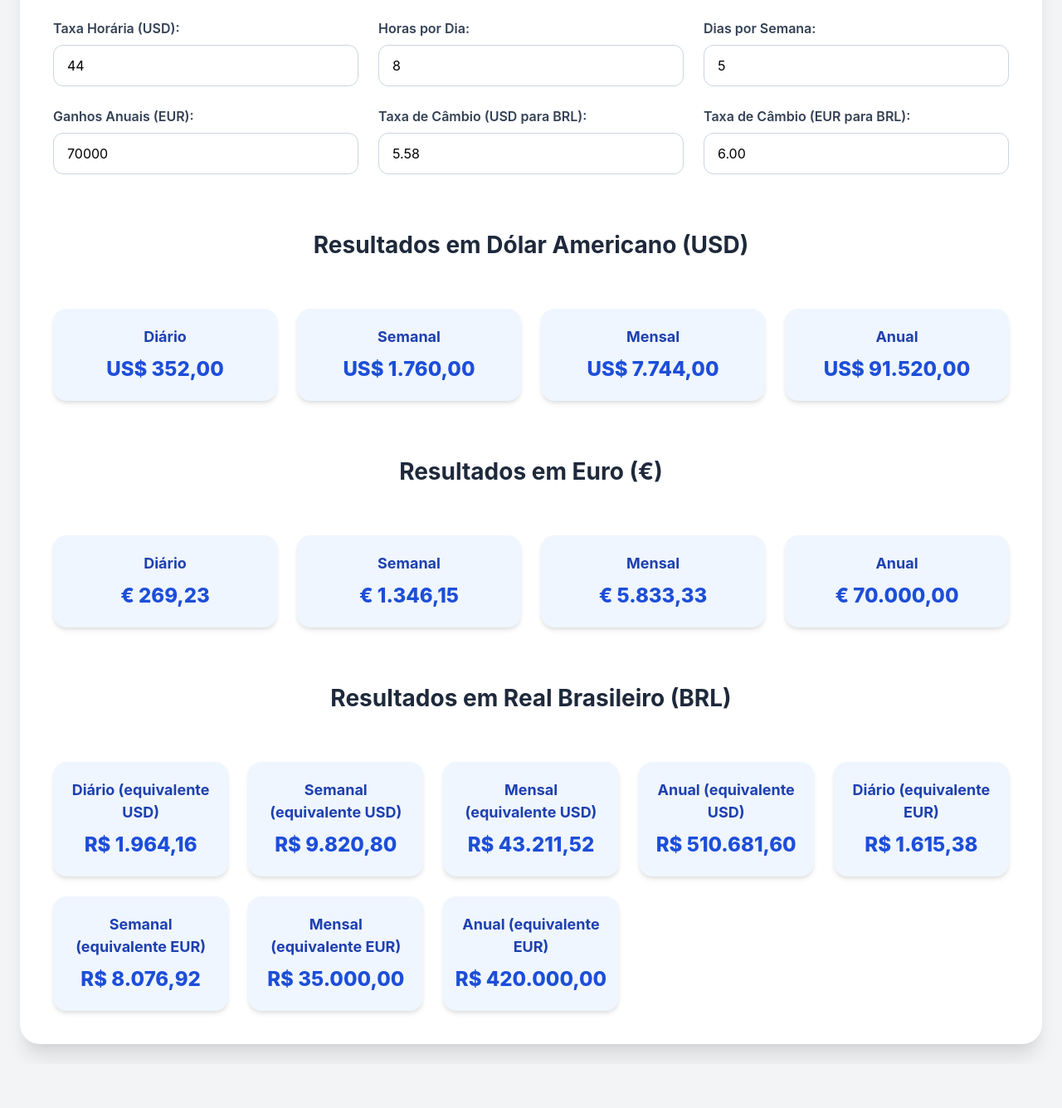
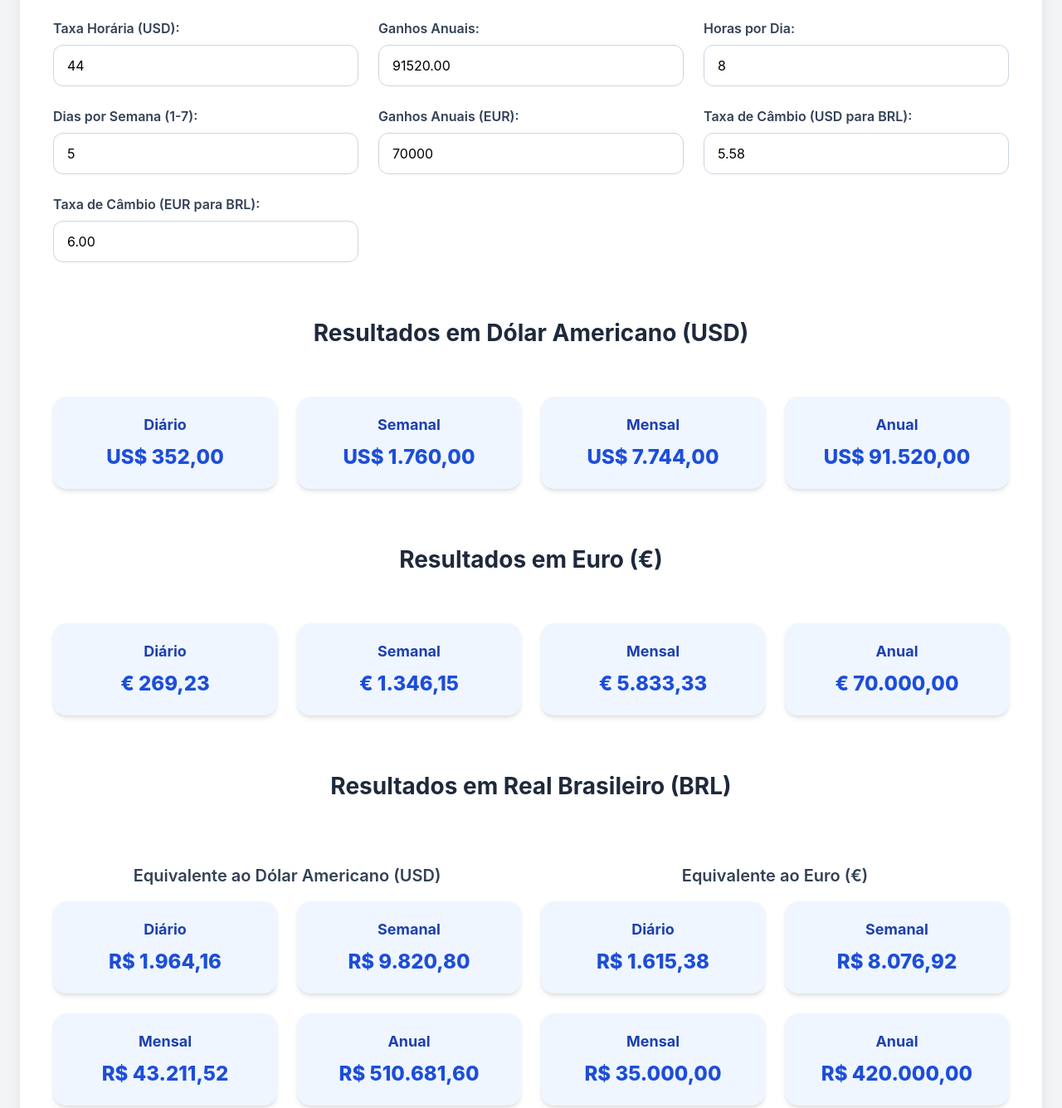
Before and after one commit to ricardo-cas/conversor-salario, a plain HTML site: page index.html in a window 1280 px wide. Shown: the part 140-1475 px from the top of the page at 83% size. Before the commit the page ends 1422 px from the top, so only its background shows below. Drawn offline with nearby package versions, Linux system fonts and the light colour scheme.

Commit message:
Update index.html
updated logic of the calculations

```diff
--- a/index.html
+++ b/index.html
@@ -82,6 +82,16 @@
             margin-bottom: 1.5rem;
             text-align: center;
         }
+        .subsection-title {
+            font-size: 1.25rem; /* Sub-section title */
+            font-weight: 600;
+            color: #334155;
+            margin-top: 1rem;
+            margin-bottom: 1rem;
+            text-align: center;
+            width: 100%; /* Ensure it spans full width in its grid */
+            grid-column: 1 / -1; /* Make it span all columns in a grid */
+        }
         .error-message {
             color: #ef4444; /* Red error message */
             font-size: 0.875rem;
@@ -101,14 +111,19 @@
                 <p id="errorHourlyRateUSD" class="error-message hidden">Por favor, insira um número válido.</p>
             </div>
             <div class="input-group">
+                <label for="annualEarningsUSD">Ganhos Anuais:</label>
+                <input type="number" id="annualEarningsUSD" value="" step="0.01" min="0" class="w-full" placeholder="Opcional">
+                <p id="errorAnnualEarningsUSD" class="error-message hidden">Por favor, insira um número válido.</p>
+            </div>
+            <div class="input-group">
                 <label for="hoursPerDay">Horas por Dia:</label>
                 <input type="number" id="hoursPerDay" value="8" step="0.5" min="0" class="w-full">
                 <p id="errorHoursPerDay" class="error-message hidden">Por favor, insira um número válido.</p>
             </div>
             <div class="input-group">
-                <label for="daysPerWeek">Dias por Semana:</label>
-                <input type="number" id="daysPerWeek" value="5" step="1" min="0" class="w-full">
-                <p id="errorDaysPerWeek" class="error-message hidden">Por favor, insira um número válido.</p>
+                <label for="daysPerWeek">Dias por Semana (1-7):</label>
+                <input type="number" id="daysPerWeek" value="5" step="1" min="1" max="7" class="w-full">
+                <p id="errorDaysPerWeek" class="error-message hidden">Por favor, insira um número inteiro entre 1 e 7.</p>
             </div>
             <div class="input-group">
                 <label for="annualEarningsEUR">Ganhos Anuais (EUR):</label>
@@ -171,38 +186,51 @@
 
         <!-- Seção de Resultados BRL -->
         <h2 class="section-title mt-8">Resultados em Real Brasileiro (BRL)</h2>
+        <div class="grid grid-cols-1 md:grid-cols-2 gap-6">
+            <!-- BRL Equivalente USD -->
+            <div>
+                <h3 class="subsection-title">Equivalente ao Dólar Americano (USD)</h3>
                 <div class="results-grid">
                     <div class="result-card">
-                <h3>Diário (equivalente USD)</h3>
+                        <h3>Diário</h3>
                         <p id="dailyBRL_USD">R$0.00</p>
                     </div>
                     <div class="result-card">
-                <h3>Semanal (equivalente USD)</h3>
+                        <h3>Semanal</h3>
                         <p id="weeklyBRL_USD">R$0.00</p>
                     </div>
                     <div class="result-card">
-                <h3>Mensal (equivalente USD)</h3>
+                        <h3>Mensal</h3>
                         <p id="monthlyBRL_USD">R$0.00</p>
                     </div>
                     <div class="result-card">
-                <h3>Anual (equivalente USD)</h3>
+                        <h3>Anual</h3>
                         <p id="annualBRL_USD">R$0.00</p>
                     </div>
+                </div>
+            </div>
+
+            <!-- BRL Equivalente EUR -->
+            <div>
+                <h3 class="subsection-title">Equivalente ao Euro (€)</h3>
+                <div class="results-grid">
                     <div class="result-card">
-                <h3>Diário (equivalente EUR)</h3>
+                        <h3>Diário</h3>
                         <p id="dailyBRL_EUR">R$0.00</p>
                     </div>
                     <div class="result-card">
-                <h3>Semanal (equivalente EUR)</h3>
+                        <h3>Semanal</h3>
                         <p id="weeklyBRL_EUR">R$0.00</p>
                     </div>
                     <div class="result-card">
-                <h3>Mensal (equivalente EUR)</h3>
+                        <h3>Mensal</h3>
                         <p id="monthlyBRL_EUR">R$0.00</p>
                     </div>
                     <div class="result-card">
-                <h3>Anual (equivalente EUR)</h3>
+                        <h3>Anual</h3>
                         <p id="annualBRL_EUR">R$0.00</p>
+                    </div>
+                </div>
             </div>
         </div>
     </div>
@@ -210,6 +238,7 @@
     <script>
         // Get references to input elements
         const hourlyRateUSDInput = document.getElementById('hourlyRateUSD');
+        const annualEarningsUSDInput = document.getElementById('annualEarningsUSD');
         const hoursPerDayInput = document.getElementById('hoursPerDay');
         const daysPerWeekInput = document.getElementById('daysPerWeek');
         const annualEarningsEURInput = document.getElementById('annualEarningsEUR');
@@ -218,6 +247,7 @@
 
         // Get references to error message elements
         const errorHourlyRateUSD = document.getElementById('errorHourlyRateUSD');
+        const errorAnnualEarningsUSD = document.getElementById('errorAnnualEarningsUSD');
         const errorHoursPerDay = document.getElementById('errorHoursPerDay');
         const errorDaysPerWeek = document.getElementById('errorDaysPerWeek');
         const errorAnnualEarningsEUR = document.getElementById('errorAnnualEarningsEUR');
@@ -227,11 +257,11 @@
         // Constants for calculations
         const WEEKS_PER_YEAR = 52;
         const MONTHLY_WORK_DAYS = 22; // Average working days per month
-        const ANNUAL_WORK_DAYS = 260; // 52 weeks * 5 days
+        // ANNUAL_WORK_DAYS will be calculated based on hoursPerDay and daysPerWeek
 
         // Function to format numbers as currency
         const formatCurrency = (value, currencySymbol, locale = 'pt-BR') => {
-            if (isNaN(value) || value === null) {
+            if (isNaN(value) || value === null || value === undefined) {
                 return `${currencySymbol}0.00`;
             }
             return new Intl.NumberFormat(locale, {
@@ -241,9 +271,18 @@
         };
 
         // Function to validate input and show/hide error messages
-        const validateInput = (inputElement, errorElement) => {
-            const value = parseFloat(inputElement.value);
-            if (isNaN(value) || value < 0) {
+        const validateInput = (inputElement, errorElement, min = 0, max = Infinity, isInteger = false) => {
+            const value = inputElement.value.trim();
+
+            // Allow empty string for optional fields, but validate if a value is present
+            if (value === '') {
+                errorElement.classList.add('hidden');
+                return true; // Consider empty optional fields as valid for now
+            }
+
+            const parsedValue = parseFloat(value);
+
+            if (isNaN(parsedValue) || parsedValue < min || parsedValue > max || (isInteger && parsedValue % 1 !== 0)) {
                 errorElement.classList.remove('hidden');
                 return false;
             } else {
@@ -255,63 +294,119 @@
         // Main calculation function
         const calculateEarnings = () => {
             // Validate all inputs
-            const isValidHourlyRateUSD = validateInput(hourlyRateUSDInput, errorHourlyRateUSD);
             const isValidHoursPerDay = validateInput(hoursPerDayInput, errorHoursPerDay);
-            const isValidDaysPerWeek = validateInput(daysPerWeekInput, errorDaysPerWeek);
+            const isValidDaysPerWeek = validateInput(daysPerWeekInput, errorDaysPerWeek, 1, 7, true); // Days per week 1-7, integer
             const isValidAnnualEarningsEUR = validateInput(annualEarningsEURInput, errorAnnualEarningsEUR);
             const isValidUsdToBrlRate = validateInput(usdToBrlRateInput, errorUsdToBrlRate);
             const isValidEurToBrlRate = validateInput(eurToBrlRateInput, errorEurToBrlRate);
 
-            // Only proceed with calculations if all inputs are valid
-            if (!isValidHourlyRateUSD || !isValidHoursPerDay || !isValidDaysPerWeek ||
-                !isValidAnnualEarningsEUR || !isValidUsdToBrlRate || !isValidEurToBrlRate) {
-                return; // Stop if any input is invalid
+            // Get parsed values, defaulting to 0 if invalid or empty
+            const hoursPerDay = isValidHoursPerDay ? parseFloat(hoursPerDayInput.value) : 0;
+            const daysPerWeek = isValidDaysPerWeek ? parseInt(daysPerWeekInput.value) : 0;
+            const annualEarningsEUR = isValidAnnualEarningsEUR ? parseFloat(annualEarningsEURInput.value) : 0;
+            const usdToBrlRate = isValidUsdToBrlRate ? parseFloat(usdToBrlRateInput.value) : 0;
+            const eurToBrlRate = isValidEurToBrlRate ? parseFloat(eurToBrlRateInput.value) : 0;
+
+            // Calculate ANNUAL_WORK_DAYS based on current inputs
+            const ANNUAL_WORK_DAYS = daysPerWeek * WEEKS_PER_YEAR;
+
+            // --- Determine USD source of truth and calculate ---
+            let baseHourlyRateUSD = null;
+            let baseAnnualUSD = null;
+
+            // Check if hourly rate is provided and valid
+            const isHourlyRateUSDProvided = hourlyRateUSDInput.value.trim() !== '' && validateInput(hourlyRateUSDInput, errorHourlyRateUSD);
+            // Check if annual earnings USD is provided and valid
+            const isAnnualEarningsUSDProvided = annualEarningsUSDInput.value.trim() !== '' && validateInput(annualEarningsUSDInput, errorAnnualEarningsUSD);
+
+            if (isHourlyRateUSDProvided) {
+                baseHourlyRateUSD = parseFloat(hourlyRateUSDInput.value);
+                // Calculate annual from hourly
+                if (hoursPerDay > 0 && daysPerWeek > 0) {
+                    baseAnnualUSD = baseHourlyRateUSD * hoursPerDay * daysPerWeek * WEEKS_PER_YEAR;
+                    // Update annual earnings input field
+                    annualEarningsUSDInput.value = baseAnnualUSD.toFixed(2);
+                } else {
+                    baseAnnualUSD = 0;
+                    annualEarningsUSDInput.value = ''; // Clear if cannot calculate
+                }
+            } else if (isAnnualEarningsUSDProvided) {
+                baseAnnualUSD = parseFloat(annualEarningsUSDInput.value);
+                // Calculate hourly from annual
+                if (hoursPerDay > 0 && daysPerWeek > 0 && ANNUAL_WORK_DAYS > 0) {
+                    baseHourlyRateUSD = baseAnnualUSD / (hoursPerDay * ANNUAL_WORK_DAYS);
+                    // Update hourly rate input field
+                    hourlyRateUSDInput.value = baseHourlyRateUSD.toFixed(2);
+                } else {
+                    baseHourlyRateUSD = 0;
+                    hourlyRateUSDInput.value = ''; // Clear if cannot calculate
+                }
+            } else {
+                // Both are empty or invalid, clear both and set results to 0
+                hourlyRateUSDInput.value = '';
+                annualEarningsUSDInput.value = '';
             }
 
-            // Get parsed values
-            const hourlyRateUSD = parseFloat(hourlyRateUSDInput.value);
-            const hoursPerDay = parseFloat(hoursPerDayInput.value);
-            const daysPerWeek = parseFloat(daysPerWeekInput.value);
-            const annualEarningsEUR = parseFloat(annualEarningsEURInput.value);
-            const usdToBrlRate = parseFloat(usdToBrlRateInput.value);
-            const eurToBrlRate = parseFloat(eurToBrlRateInput.value);
+            // --- Final USD Calculations ---
+            let finalDailyUSD = 0, finalWeeklyUSD = 0, finalMonthlyUSD = 0, finalAnnualUSD = 0;
 
-            // --- Calculate USD Earnings ---
-            const dailyUSD = hourlyRateUSD * hoursPerDay;
-            const weeklyUSD = dailyUSD * daysPerWeek;
-            const monthlyUSD = dailyUSD * MONTHLY_WORK_DAYS;
-            const annualUSD = weeklyUSD * WEEKS_PER_YEAR;
+            if (baseHourlyRateUSD !== null && baseHourlyRateUSD > 0 && hoursPerDay > 0 && daysPerWeek > 0) {
+                finalDailyUSD = baseHourlyRateUSD * hoursPerDay;
+                finalWeeklyUSD = finalDailyUSD * daysPerWeek;
+                finalMonthlyUSD = finalDailyUSD * MONTHLY_WORK_DAYS;
+                finalAnnualUSD = finalWeeklyUSD * WEEKS_PER_YEAR;
+            } else if (baseAnnualUSD !== null && baseAnnualUSD > 0) { // Fallback if hourly could not be derived but annual is present
+                finalAnnualUSD = baseAnnualUSD;
+                finalWeeklyUSD = finalAnnualUSD / WEEKS_PER_YEAR;
+                finalDailyUSD = finalWeeklyUSD / daysPerWeek; // This might be 0 if daysPerWeek is 0
+                finalMonthlyUSD = finalDailyUSD * MONTHLY_WORK_DAYS;
+            }
 
-            document.getElementById('dailyUSD').textContent = formatCurrency(dailyUSD, '$');
-            document.getElementById('weeklyUSD').textContent = formatCurrency(weeklyUSD, '$');
-            document.getElementById('monthlyUSD').textContent = formatCurrency(monthlyUSD, '$');
-            document.getElementById('annualUSD').textContent = formatCurrency(annualUSD, '$');
+            document.getElementById('dailyUSD').textContent = formatCurrency(finalDailyUSD, '$');
+            document.getElementById('weeklyUSD').textContent = formatCurrency(finalWeeklyUSD, '$');
+            document.getElementById('monthlyUSD').textContent = formatCurrency(finalMonthlyUSD, '$');
+            document.getElementById('annualUSD').textContent = formatCurrency(finalAnnualUSD, '$');
 
             // --- Calculate EUR Earnings ---
-            const monthlyEUR = annualEarningsEUR / 12;
-            const weeklyEUR = annualEarningsEUR / WEEKS_PER_YEAR;
-            const dailyEUR = annualEarningsEUR / ANNUAL_WORK_DAYS; // Assuming 260 working days for annual EUR
+            let finalDailyEUR = 0, finalWeeklyEUR = 0, finalMonthlyEUR = 0, finalAnnualEUR = 0;
+            if (annualEarningsEUR > 0 && hoursPerDay > 0 && daysPerWeek > 0) {
+                finalAnnualEUR = annualEarningsEUR;
+                finalMonthlyEUR = finalAnnualEUR / 12;
+                finalWeeklyEUR = finalAnnualEUR / WEEKS_PER_YEAR;
+                if (ANNUAL_WORK_DAYS > 0) {
+                    finalDailyEUR = finalAnnualEUR / ANNUAL_WORK_DAYS;
+                }
+            }
 
-            document.getElementById('dailyEUR').textContent = formatCurrency(dailyEUR, '€');
-            document.getElementById('weeklyEUR').textContent = formatCurrency(weeklyEUR, '€');
-            document.getElementById('monthlyEUR').textContent = formatCurrency(monthlyEUR, '€');
-            document.getElementById('annualEUR').textContent = formatCurrency(annualEarningsEUR, '€');
+            document.getElementById('dailyEUR').textContent = formatCurrency(finalDailyEUR, '€');
+            document.getElementById('weeklyEUR').textContent = formatCurrency(finalWeeklyEUR, '€');
+            document.getElementById('monthlyEUR').textContent = formatCurrency(finalMonthlyEUR, '€');
+            document.getElementById('annualEUR').textContent = formatCurrency(finalAnnualEUR, '€');
 
             // --- Calculate BRL Earnings (from USD) ---
-            document.getElementById('dailyBRL_USD').textContent = formatCurrency(dailyUSD * usdToBrlRate, 'R$');
-            document.getElementById('weeklyBRL_USD').textContent = formatCurrency(weeklyUSD * usdToBrlRate, 'R$');
-            document.getElementById('monthlyBRL_USD').textContent = formatCurrency(monthlyUSD * usdToBrlRate, 'R$');
-            document.getElementById('annualBRL_USD').textContent = formatCurrency(annualUSD * usdToBrlRate, 'R$');
+            document.getElementById('dailyBRL_USD').textContent = formatCurrency(finalDailyUSD * usdToBrlRate, 'R$');
+            document.getElementById('weeklyBRL_USD').textContent = formatCurrency(finalWeeklyUSD * usdToBrlRate, 'R$');
+            document.getElementById('monthlyBRL_USD').textContent = formatCurrency(finalMonthlyUSD * usdToBrlRate, 'R$');
+            document.getElementById('annualBRL_USD').textContent = formatCurrency(finalAnnualUSD * usdToBrlRate, 'R$');
 
             // --- Calculate BRL Earnings (from EUR) ---
-            document.getElementById('dailyBRL_EUR').textContent = formatCurrency(dailyEUR * eurToBrlRate, 'R$');
-            document.getElementById('weeklyBRL_EUR').textContent = formatCurrency(weeklyEUR * eurToBrlRate, 'R$');
-            document.getElementById('monthlyBRL_EUR').textContent = formatCurrency(monthlyEUR * eurToBrlRate, 'R$');
-            document.getElementById('annualBRL_EUR').textContent = formatCurrency(annualEarningsEUR * eurToBrlRate, 'R$');
+            document.getElementById('dailyBRL_EUR').textContent = formatCurrency(finalDailyEUR * eurToBrlRate, 'R$');
+            document.getElementById('weeklyBRL_EUR').textContent = formatCurrency(finalWeeklyEUR * eurToBrlRate, 'R$');
+            document.getElementById('monthlyBRL_EUR').textContent = formatCurrency(finalMonthlyEUR * eurToBrlRate, 'R$');
+            document.getElementById('annualBRL_EUR').textContent = formatCurrency(finalAnnualEUR * eurToBrlRate, 'R$');
         };
 
         // Add event listeners to all input fields
-        hourlyRateUSDInput.addEventListener('input', calculateEarnings);
+        hourlyRateUSDInput.addEventListener('input', () => {
+            // Clear annual earnings when hourly rate is edited
+            annualEarningsUSDInput.value = '';
+            calculateEarnings();
+        });
+        annualEarningsUSDInput.addEventListener('input', () => {
+            // Clear hourly rate when annual earnings is edited
+            hourlyRateUSDInput.value = '';
+            calculateEarnings();
+        });
         hoursPerDayInput.addEventListener('input', calculateEarnings);
         daysPerWeekInput.addEventListener('input', calculateEarnings);
         annualEarningsEURInput.addEventListener('input', calculateEarnings);
```
Lines whose indentation alone changed are shown as unchanged.
